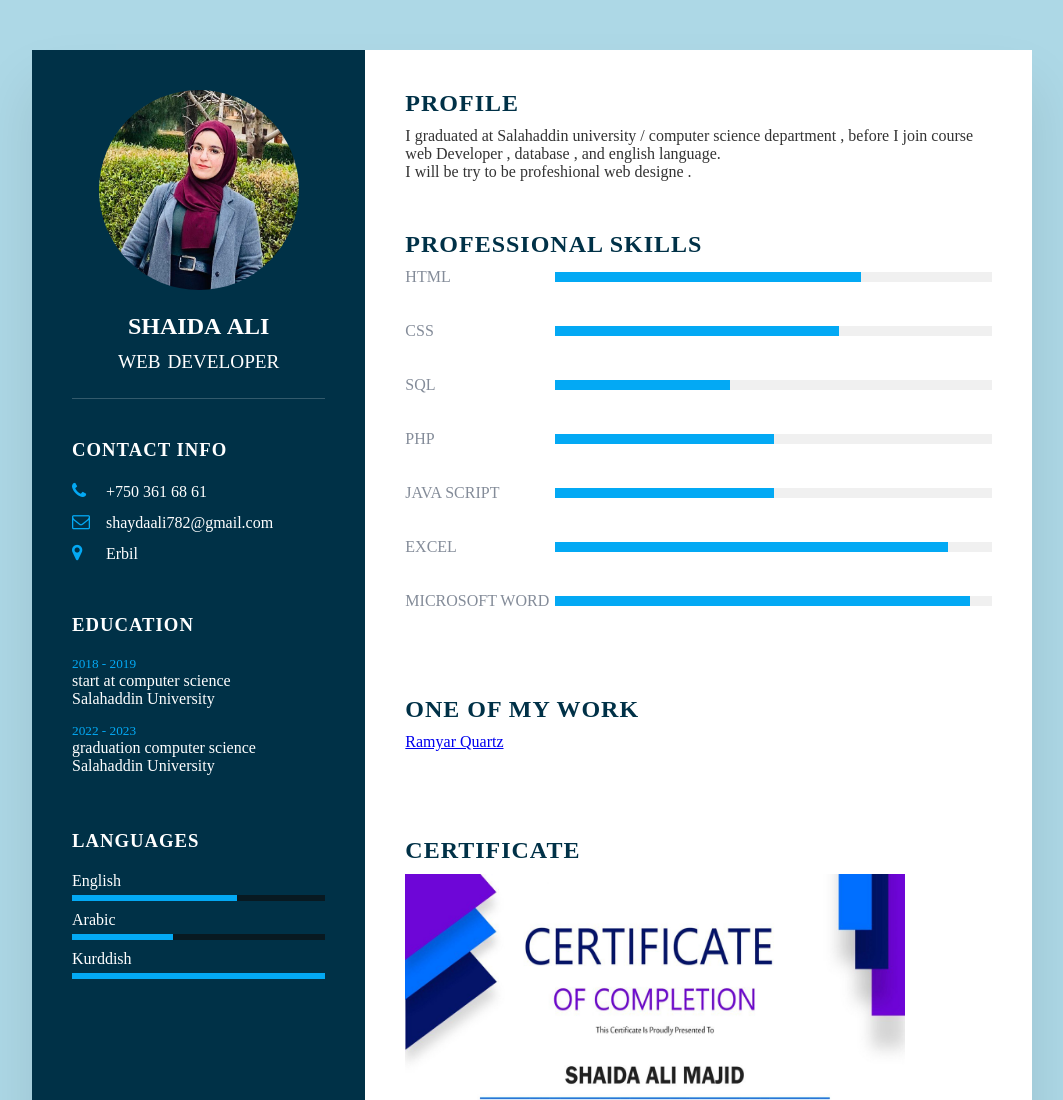
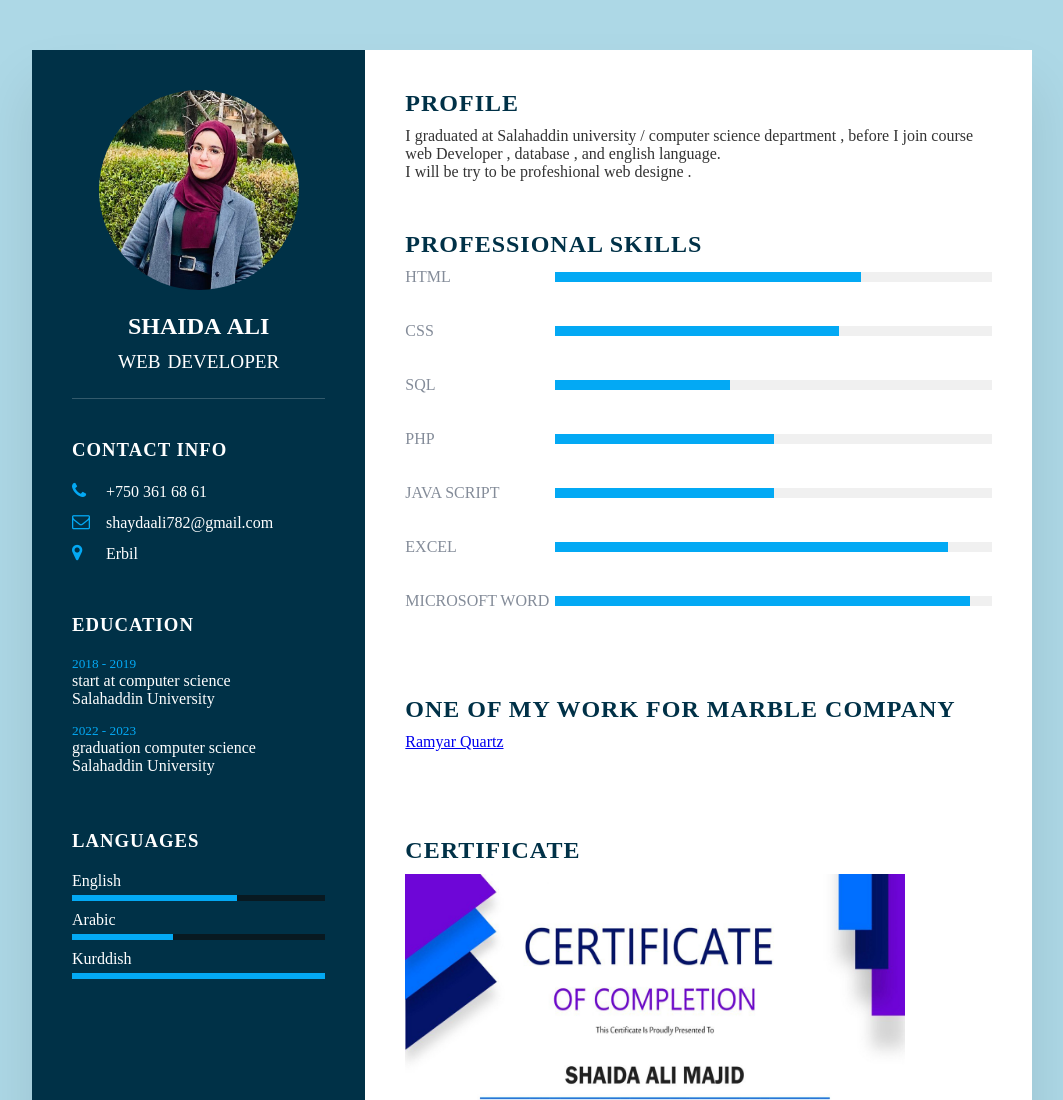
Before and after one commit to RamyarGroup/shaydacv.io, a plain HTML site: page index.html in a window 1280 px wide. Shown: the top 1100 px of the page, without its empty margins (108-1171 px from the left). Drawn offline with Linux system fonts and the light colour scheme; a web font is replaced by a local one.

Commit message:
Update index.html

```diff
--- a/index.html
+++ b/index.html
@@ -161,7 +161,7 @@
           </div>
           <br><br>
            <div class="about skills">
-            <h2 class="title2">One Of My Work</h2>
+            <h2 class="title2">One Of My Work For Marble Company</h2>
             <a href="https://ramyargroup.github.io/RamyarQuartz.io/">Ramyar Quartz</a>
           </div>
           <br><br>
```
